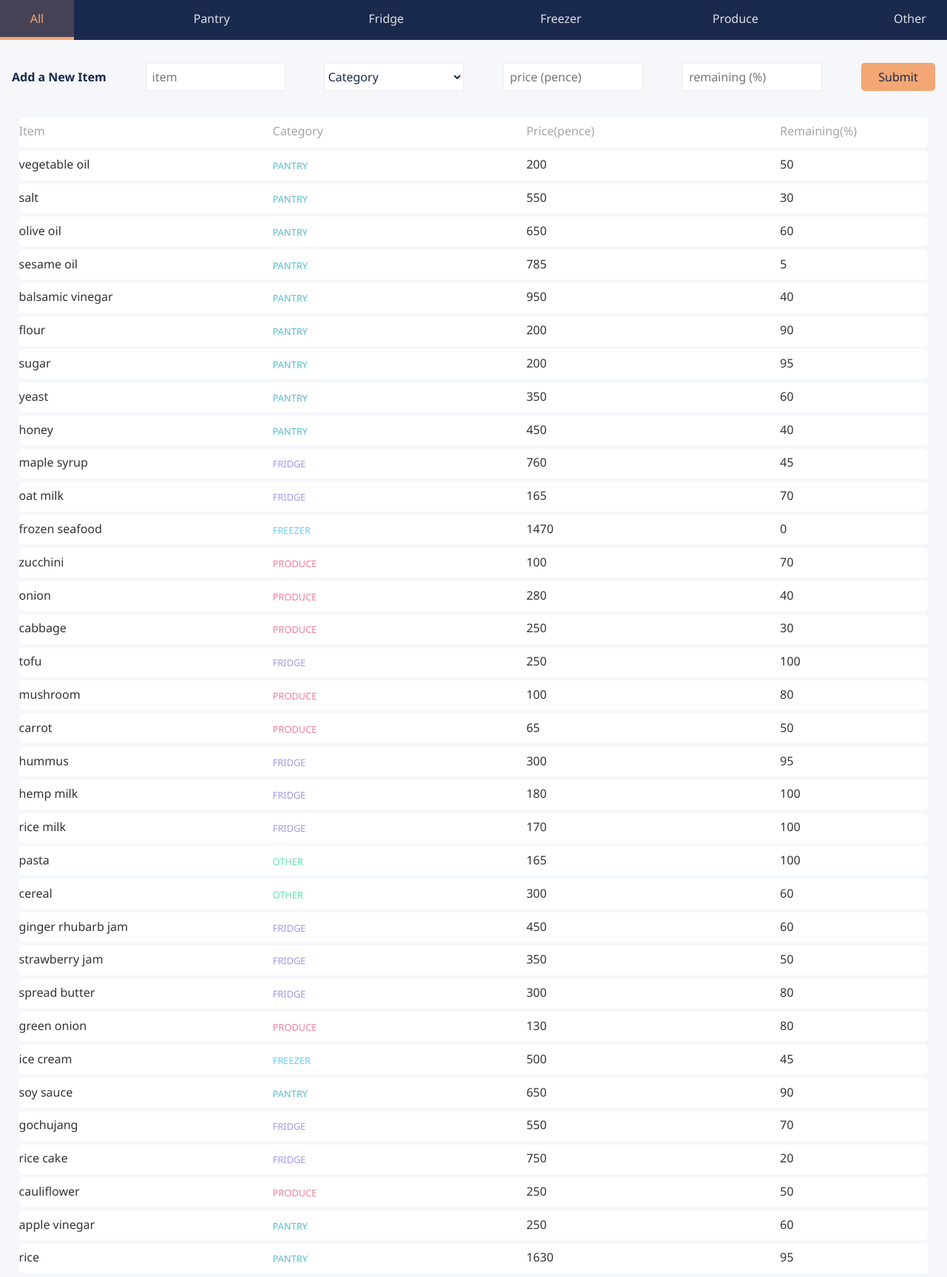
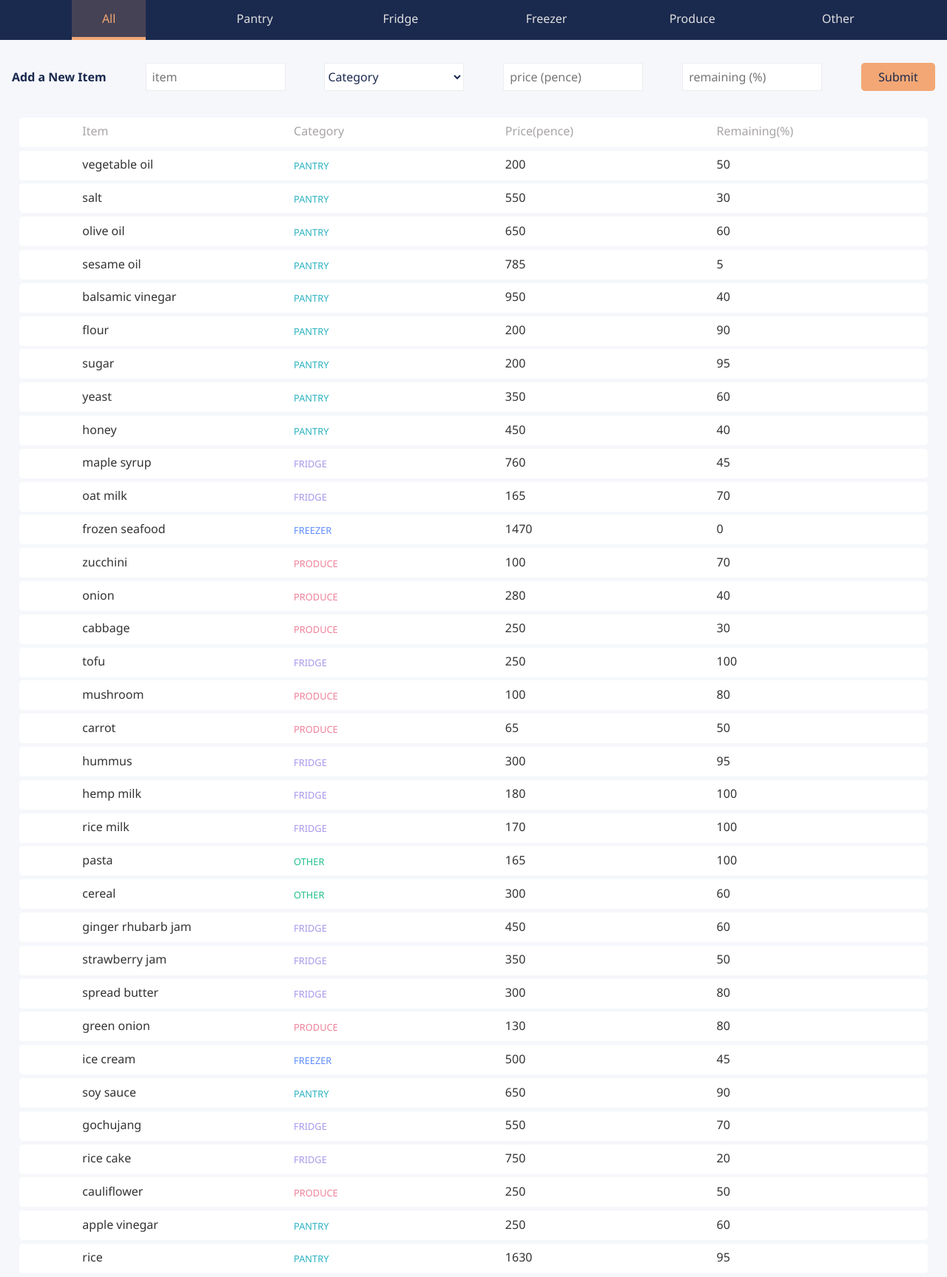
Before and after one commit to AlisonYoon/collectorsapp, a PHP site: page / in a window 1280 px wide. Shown: the whole page at 74% size. Run offline with PHP 8.4, Linux system fonts and the light colour scheme; data comes from the database, SQL or seed files in the repository.

Commit message:
fixed according to Sams comment

```diff
--- a/index.php
+++ b/index.php
@@ -2,7 +2,6 @@
 
 require_once 'function.php';
 
-//function call
 $category = (isset($_GET['category'])) ? $_GET['category'] : 'all';
 $request = generateRequest($category);
 $db = connectDB();
@@ -12,9 +11,10 @@ $groceryItemsArray = processData($groceryItems);
 
 ?>
 <!DOCTYPE html>
-<html lang="eng">
-<html>
+<html lang="en">
 <head>
+    <meta charset="UTF-8">
+    <title>Grocery Items App</title>
     <meta name="viewport" content="width=device-width, initial-scale=1">
     <link rel="stylesheet" href="normalize.css">
     <link rel="stylesheet" href="styles.css">
@@ -68,8 +68,8 @@ $groceryItemsArray = processData($groceryItems);
             <input type="submit" value="Submit">
         </form>
     </section>
-<div class="table">
-    <div class="table-heading">
+    <div class="data-table">
+        <div class="data-table-heading">
             <ul>
                 <li>Item</li>
                 <li>Category</li>
@@ -77,7 +77,6 @@ $groceryItemsArray = processData($groceryItems);
                 <li>Remaining(%)</li>
             </ul>
         </div>
-
         <?php echo $groceryItemsArray; ?>
     </div>
 </body>
--- a/styles.css
+++ b/styles.css
@@ -5,21 +5,26 @@
     padding: 0;
     list-style: none;
 }
-a {
-    text-decoration: none;
-}
-ul {
-    margin: 0;
-}
+
 body {
     font-family: 'Noto Sans', sans-serif;
     background: #f5f7fb;
 }
+
+a {
+    text-decoration: none;
+}
+
+ul {
+    margin: 0;
+}
+
 header {
     height: 54px;
     overflow: hidden;
     background: #1A294E;
 }
+
 header ul li a {
     display: inline-block;
     width: 100px;
@@ -27,30 +32,35 @@ header ul li a {
     padding: 1rem 0.5rem;
     color: #e0e0e0;
 }
+
 div ul, header ul {
     display: -webkit-box;      /* OLD - iOS 6-, Safari 3.1-6 */
     display: -moz-box;         /* OLD - Firefox 19- (buggy but mostly works) */
     display: -ms-flexbox;      /* TWEENER - IE 10 */
     display: -webkit-flex;
     display: flex;
-    flex-direction: row;
     -ms-flex-direction: row;
     -webkit-flex-direction: row;
-    justify-content: space-evenly;
+    flex-direction: row;
     -ms-flex-pack: justify;
     -webkit-justify-content: space-between;    /* iOS*/
+    justify-content: space-evenly;
 }
+
 div ul li {
     width: 200px;
 }
+
 div ul li span {
     display: none;
 }
-.table {
+
+.data-table {
     width: 96vw;
     margin: 0 auto;
 }
-.table-heading, .item-row {
+
+.data-table-heading, .item-row {
     color: rgb(168, 164, 165);
     background: #fff;
     height: 40px;
@@ -60,44 +70,52 @@ div ul li span {
     -moz-border-radius: 0.3rem;
     border-radius: 0.3rem;
 }
+
 .item-row {
     color: #333;
 }
+
 .current {
     background: rgba(243,167,116, 0.2);
     color: #F3A774;
     border-bottom: 4px solid #F3A774;
 }
+
 .tabs {
     display: none;
     border-radius: 8px;
     overflow: hidden;
 }
+
 #tab {
     position: absolute;
     opacity: 0;
     z-index: -1;
 }
+
 .tab {
     width: 100%;
     overflow: hidden;
 }
+
 .tab-label {
     display: -webkit-box;      /* OLD - iOS 6-, Safari 3.1-6 */
     display: -moz-box;         /* OLD - Firefox 19- (buggy but mostly works) */
     display: -ms-flexbox;      /* TWEENER - IE 10 */
     display: -webkit-flex;
     display: flex;
-    justify-content: space-between;
     -webkit-justify-content: space-between;     /*iOS*/
     -ms-flex-pack: justify;
+    justify-content: space-between;
     padding: 1em;
     font-weight: bold;
     cursor: pointer;
 }
+
 .tab-label:hover {
     cursor: pointer;
 }
+
 .tab-label::after {
     content: "\276F";
     width: 1em;
@@ -105,6 +123,7 @@ div ul li span {
     text-align: center;
     transition: all .35s;
 }
+
 .tab-content {
     max-height: 0;
     padding: 0 1em;
@@ -112,17 +131,17 @@ div ul li span {
     background: white;
     transition: all .35s;
 }
-/*.tabs input:checked + .tab-label {*/
-/*    background: #1a252f;*/
-/*}*/
+
 .tabs input:checked + .tab-label::after {
     -webkit-transform: rotate(90deg);
     transform: rotate(90deg);
 }
+
 .tabs input:checked ~ .tab-content {
     max-height: 100vh;
     padding: 1em;
 }
+
 form.big-form, .tabs form {
     display: -webkit-box;      /* OLD - iOS 6-, Safari 3.1-6 */
     display: -moz-box;         /* OLD - Firefox 19- (buggy but mostly works) */
@@ -130,21 +149,24 @@ form.big-form, .tabs form {
     display: -webkit-flex;
     display: flex;
     height: 100px;
-    align-items: center;
     -ms-flex-align: center;
     justify-content: space-evenly;
     -ms-flex-pack: justify;
-    -webkit-justify-content: space-between;    /* iOS*/
+    -webkit-justify-content: space-between;    /* iOS */
+    align-items: center;
     padding: 0 1rem;
 }
+
 form.big-form p, form.big-form input, form.big-form select, form.big-form input[type=submit],
 .tabs form p, .tabs form input, .tabs form select, .tabs form input[type=submit] {
     color: #1A294E;
 }
+
 form.big-form input, form.big-form select,
 .tabs form input, .tabs form select {
     border: 1px solid #ededed;
 }
+
 form.big-form p,
 .tabs form p {
     font-weight: 700;
@@ -153,6 +175,7 @@ form.big-form input,
 .tabs form input {
     padding: 0.5rem;
 }
+
 form.big-form select,
 .tabs form select,
 form.big-form input,
@@ -161,6 +184,7 @@ form.big-form input,
     height: 38px;
     background: #fff;
 }
+
 form.big-form input[type=submit],
 .tabs form input[type=submit] {
     background: #F3A774;
@@ -170,6 +194,7 @@ form.big-form input[type=submit],
     -moz-border-radius: 0.3rem;
     border-radius: 0.3rem;
 }
+
 form.big-form input[type=submit]:hover,
 .tabs form input[type=submit]:hover {
     cursor: pointer;
@@ -178,21 +203,27 @@ form.big-form input[type=submit]:hover,
     font-size: 0.8rem;
     line-height: 1.4rem;
 }
+
 .PANTRY-row {
-    color: rgb(88, 188, 208);
+    color: rgb(44, 178, 192);
 }
+
 .FRIDGE-row {
     color: rgb(168, 150, 234);
 }
+
 .FREEZER-row {
-    color: rgb(114, 203,246);
+    color: rgb(93, 141, 255);
 }
+
 .PRODUCE-row {
     color: rgb(238, 128, 153);
 }
+
 .OTHER-row {
-    color: rgb(94,227,163);
+    color: rgb(32, 191, 141);
 }
+
 /* Media Query */
 @media only screen and (max-width: 1024px) {
     form.big-form {
@@ -203,40 +234,46 @@ form.big-form input[type=submit]:hover,
     }
     .tabs form {
         height: 300px;
-        flex-wrap: wrap;
         -ms-flex-wrap: wrap;
         -webkit-flex-wrap: wrap;
         flex-direction: column;
         -ms-flex-direction: column;
         -webkit-flex-direction: column;
+        flex-wrap: wrap;
     }
     .tabs form input {
         margin: 0.3rem 0;
     }
 }
+
 @media only screen and (max-width: 736px) {
     header {
         height: 108px;
     }
+
     header ul {
-        flex-wrap: wrap;
         -ms-flex-wrap: wrap;
         -webkit-flex-wrap: wrap;
+        flex-wrap: wrap;
     }
+
     header ul li {
         display: inline-block;
         width: 33.3%;
         text-align: center;
     }
+
     header ul li a {
         height: 54px;
         width: 100%;
     }
 }
+
 @media only screen and (max-width: 568px) {
-    .table-heading {
+    .data-table-heading {
         display: none;
     }
+
     div ul {
         -moz-flex-direction: column;
         -ms-flex-direction: column;
@@ -244,21 +281,25 @@ form.big-form input[type=submit]:hover,
         flex-direction: column;
         position: relative;
     }
+
     div ul li {
         margin: 0.2rem 0 0 1rem;
     }
+
     div ul li span {
         display: block;
         font-weight: 700;
         font-size: 0.8rem;
         color: #1A294E;
     }
+
     .PANTRY-row, .FREEZER-row, .FRIDGE-row, .OTHER-row, .PRODUCE-row {
         position: absolute;
         right: 0;
         top: 0;
         width: 100px;
     }
+
     .item-row {
         height: 140px;
     }
```
Also changed, not shown: function.php (+3 -4 lines). Lines whose indentation alone changed are shown as unchanged.
